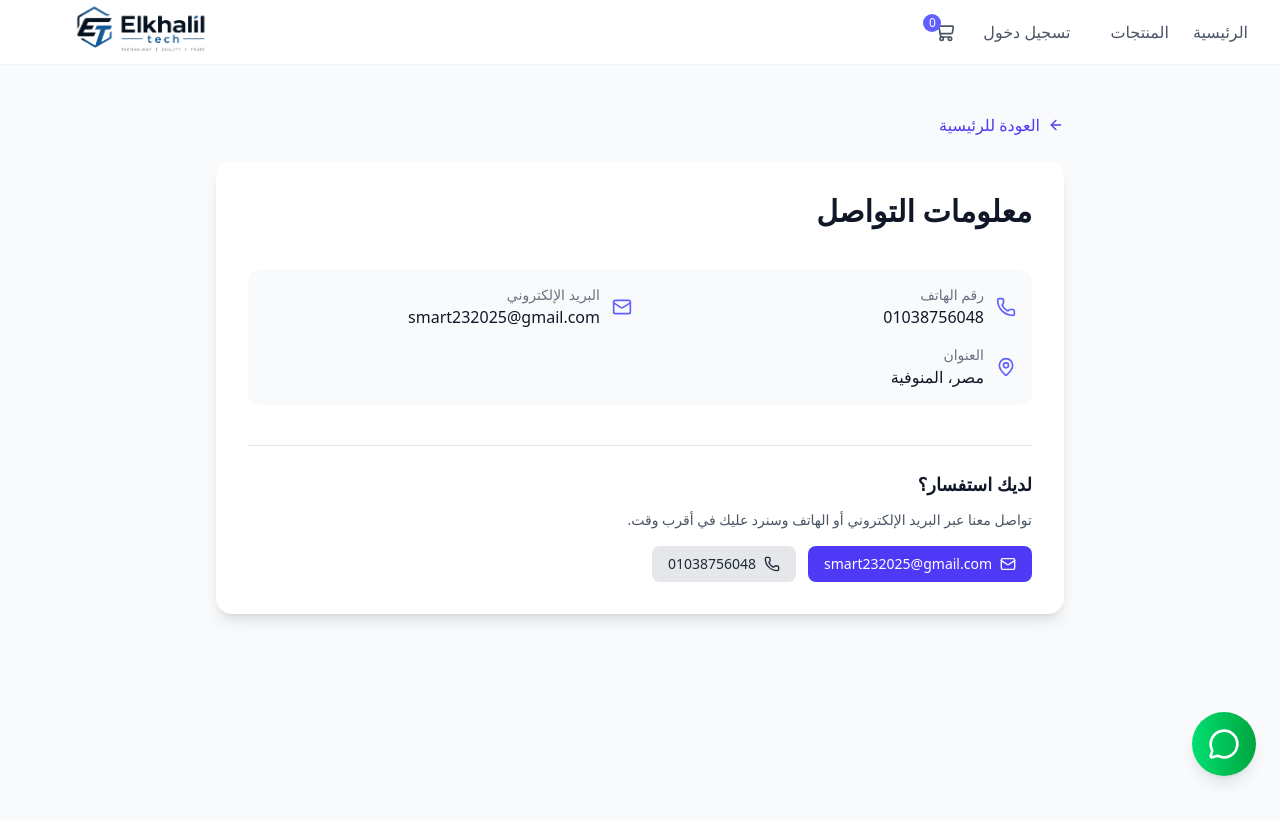
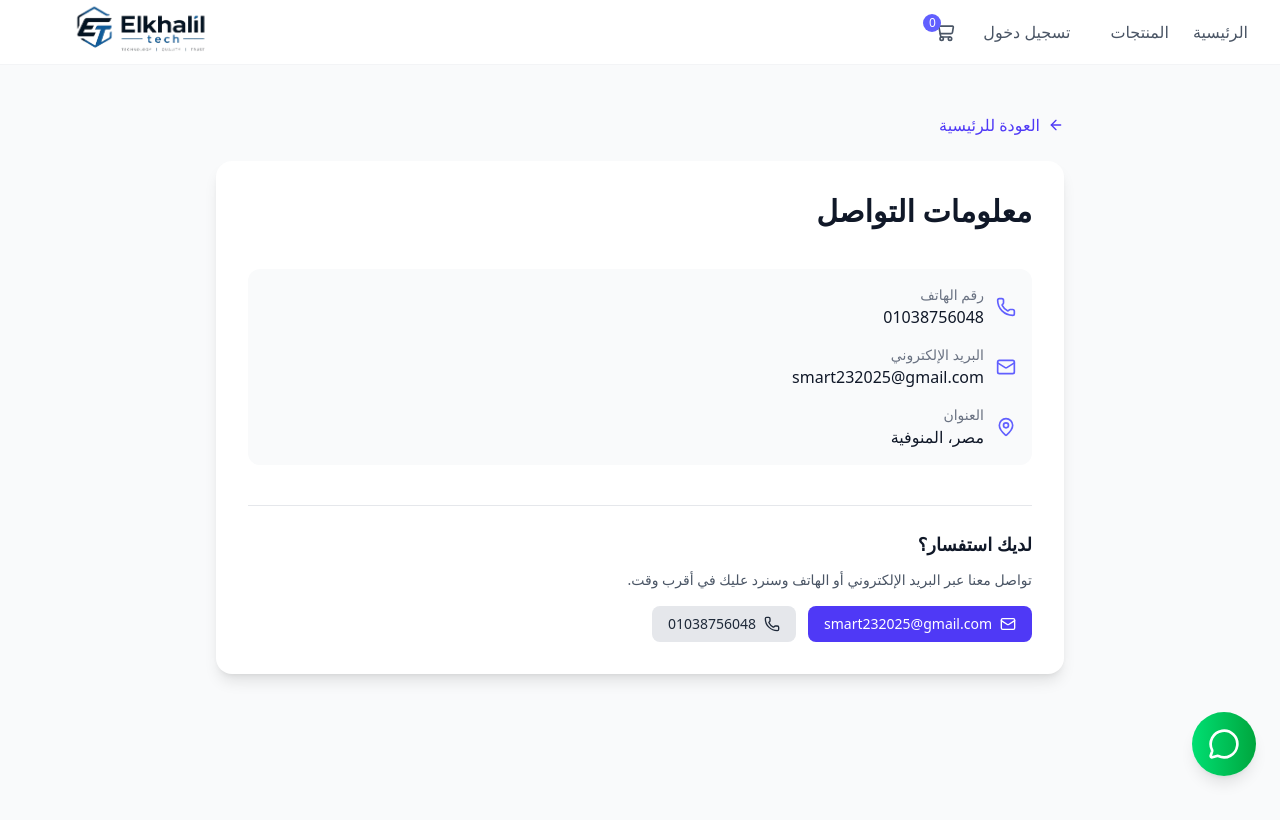
Before and after one commit to smart232025-svg/E-commerce, a Next.js app: page /contactUs in a window 1280 px wide. Shown: the top 820 px of the page. Built offline with nearby package versions, Linux system fonts and the light colour scheme; no server answers.

Commit message:
Update page.jsx

```diff
--- a/app/contactUs/page.jsx
+++ b/app/contactUs/page.jsx
@@ -25,7 +25,7 @@ export default function PoliciesPage() {
                         {/* ===== معلومات التواصل ===== */}
                         <section className="mb-10">
 
-                            <div className="grid sm:grid-cols-2 gap-4 bg-gray-50 dark:bg-gray-700/50 rounded-xl p-4">
+<div className="bg-gray-50 dark:bg-gray-700/50 rounded-xl p-4 space-y-4">
     <div className="flex items-center gap-3">
         <Phone className="w-5 h-5 text-indigo-500" />
         <div>
@@ -40,7 +40,7 @@ export default function PoliciesPage() {
             <p className="font-medium text-gray-900 dark:text-white">smart232025@gmail.com</p>
         </div>
     </div>
-                                <div className="flex items-center gap-3 col-span-2">
+    <div className="flex items-center gap-3">
         <MapPin className="w-5 h-5 text-indigo-500" />
         <div>
             <p className="text-sm text-gray-500 dark:text-gray-400">العنوان</p>
```
Lines whose indentation alone changed are shown as unchanged.
